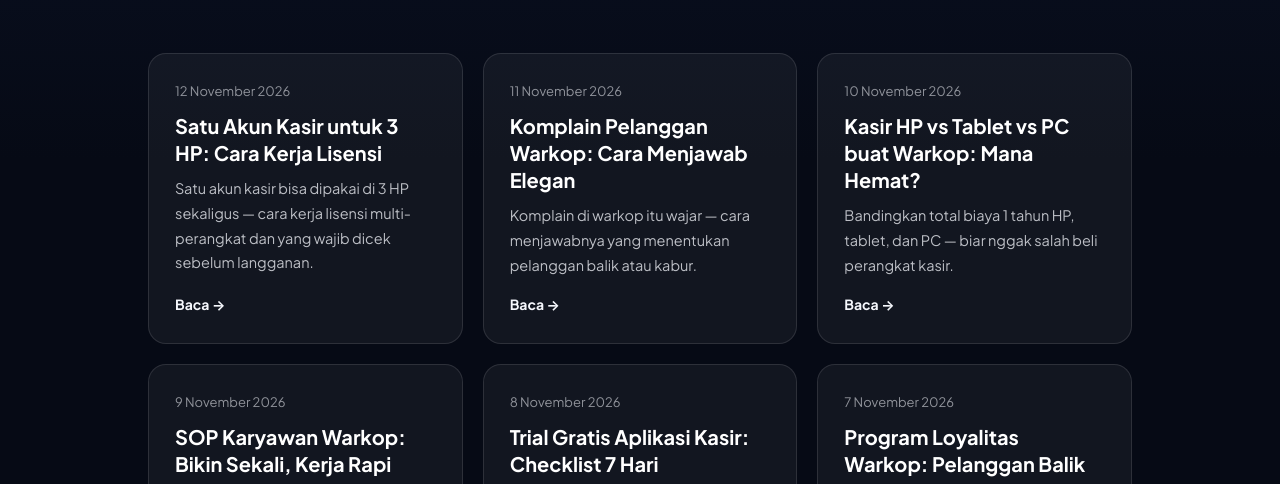
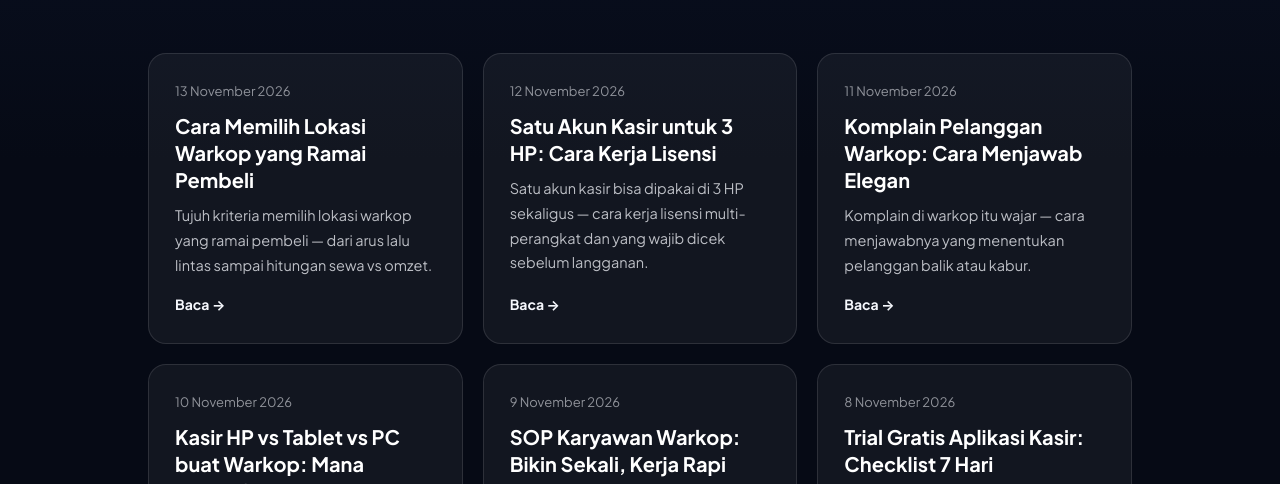
Before and after one commit to FinOwi/ogkasir-app, a plain HTML site: page blog.html in a window 1280 px wide. Shown: the part 280-764 px from the top of the page. Drawn offline with Linux system fonts and the light colour scheme.

Commit message:
Artikel: tambah artikel-memilih-lokasi-warkop-ramai-pembeli di blog

```diff
--- a/blog.html
+++ b/blog.html
@@ -65,6 +65,13 @@
 </header>
 
 <div class="grid">
+  <a class="post" href="/artikel-memilih-lokasi-warkop-ramai-pembeli.html">
+    <div class="date">13 November 2026</div>
+    <h2>Cara Memilih Lokasi Warkop yang Ramai Pembeli</h2>
+    <p>Tujuh kriteria memilih lokasi warkop yang ramai pembeli — dari arus lalu lintas sampai hitungan sewa vs omzet.</p>
+    <div class="more">Baca →</div>
+  </a>
+
   <a class="post" href="/artikel-satu-akun-kasir-3-hp.html">
     <div class="date">12 November 2026</div>
     <h2>Satu Akun Kasir untuk 3 HP: Cara Kerja Lisensi</h2>
```
